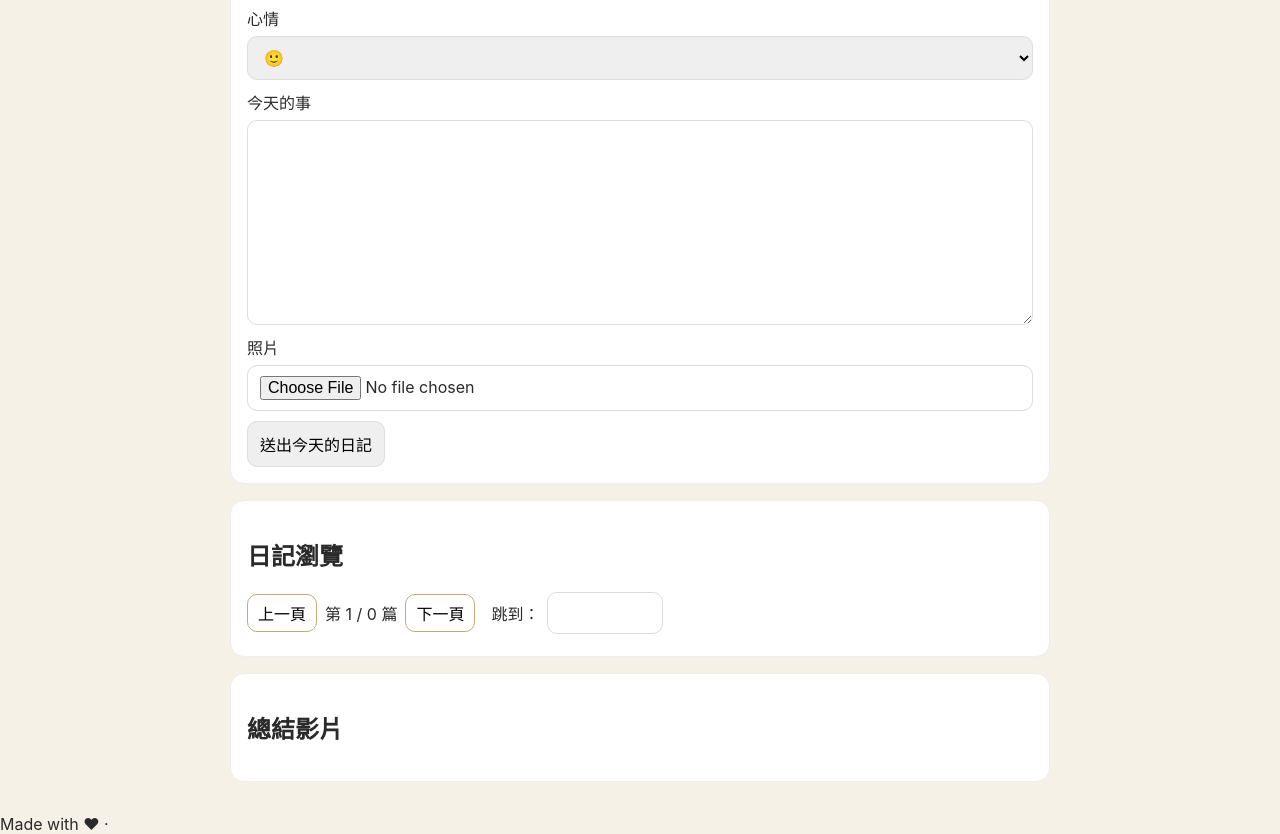
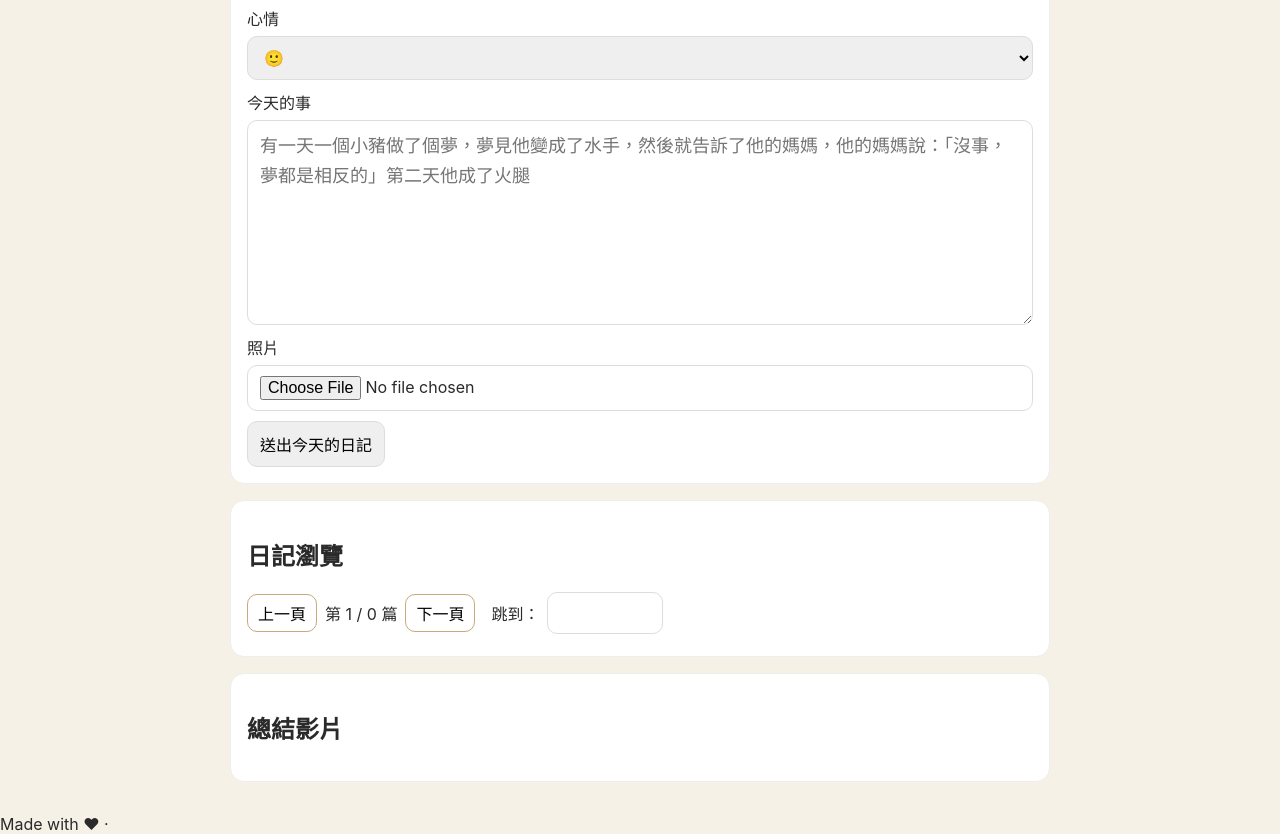
Before and after one commit to skt2256680-dotcom/diary-frontend, a plain HTML site: page index.html in a window 1280 px wide. Shown: the part 820-1654 px from the top of the page. Drawn offline with Linux system fonts and the light colour scheme; a script that the page names is missing.

Commit message:
Update index.html

```diff
--- a/index.html
+++ b/index.html
@@ -82,7 +82,7 @@
 
         <div class="row">
           <label for="text">今天的事</label>
-          <textarea id="text" rows="6" placeholder=""有一天一個小豬做了個夢，夢見他變成了水手，然後就告訴了他的媽媽，他的媽媽說：「沒事，夢都是相反的」第二天他成了火腿" required></textarea>
+          <textarea id="text" rows="6" placeholder="有一天一個小豬做了個夢，夢見他變成了水手，然後就告訴了他的媽媽，他的媽媽說：「沒事，夢都是相反的」第二天他成了火腿" required></textarea>
         </div>
 
         <div class="row">
```
